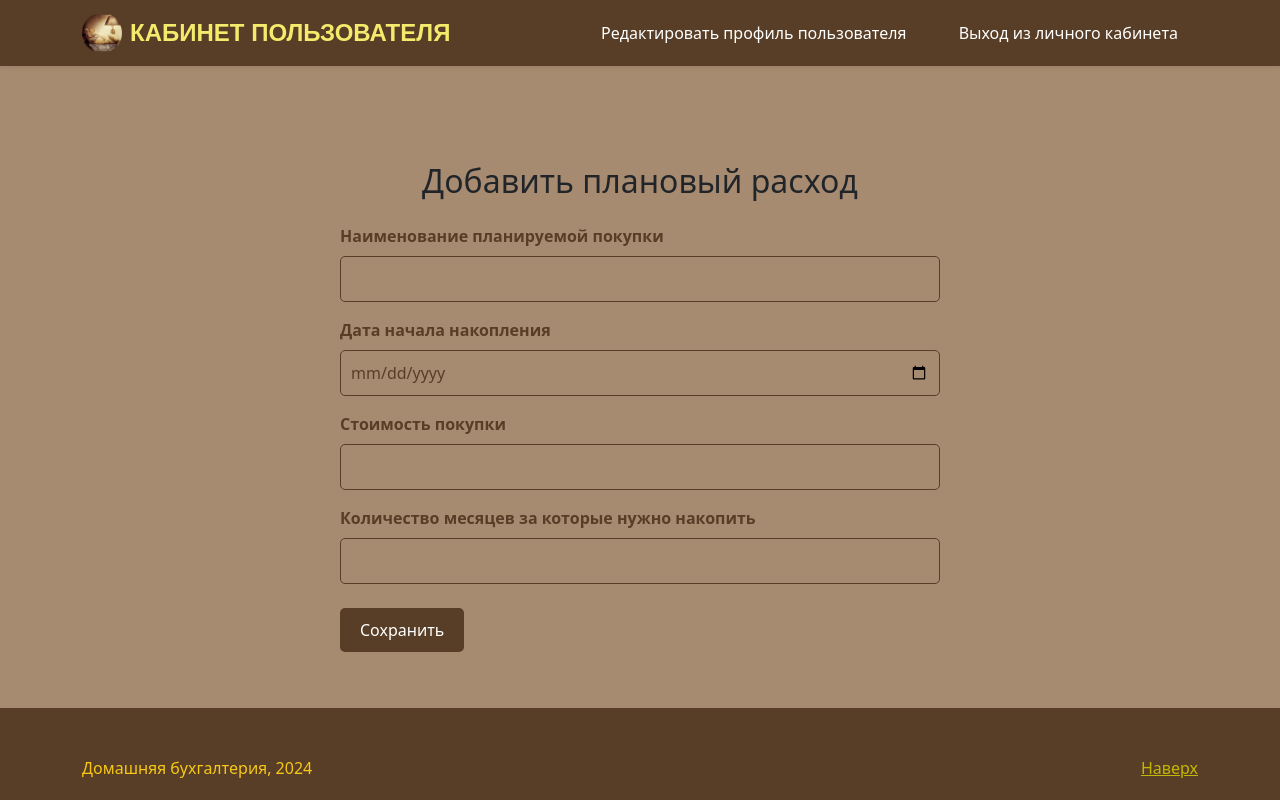
After one commit to LaraKulikova/homebuhweb, a Django app: page /add_planned_expense.html/ in a window 1280 px wide. The commit adds this page. Run offline with Django 5.2, Linux system fonts and the light colour scheme; parts of the project's set-up code (start-up, migrations or seed data) failed here and were passed over.

Commit message:
добавлены плановые расходы

```diff
--- a/homebuhweb/admin.py
+++ b/homebuhweb/admin.py
@@ -2,7 +2,7 @@ from django.contrib import admin
 from .models import Profile
 from .models import (Category, SubCategory,
                      SubSubCategory, Expense,
-                     Income,CarExpense)
+                     Income, CarExpense, PlannedExpense)
 
 
 class ProfileAdmin(admin.ModelAdmin):
@@ -16,3 +16,4 @@ admin.site.register(Category)
 admin.site.register(SubCategory)
 admin.site.register(SubSubCategory)
 admin.site.register(Expense)
+admin.site.register(PlannedExpense)
--- a/homebuhweb/forms.py
+++ b/homebuhweb/forms.py
@@ -3,8 +3,7 @@ from django.contrib.auth.models import User
 
 from .models import CarExpense
 from .models import Expense
-from .models import Profile
-
+from .models import Profile, PlannedExpense
 
 
 class UserForm(forms.ModelForm):
@@ -50,3 +49,20 @@ class CarExpenseForm(forms.ModelForm):
     class Meta:
         model = CarExpense
         fields = ['car_brand', 'mileage', 'description']
+
+
+class PlannedExpenseForm(forms.ModelForm):
+    class Meta:
+        model = PlannedExpense
+        fields = ['item_name', 'start_date', 'item_cost', 'months_to_save']
+
+        widgets = {
+            'start_date': forms.DateInput(attrs={'type': 'date'}),
+        }
+
+        labels = {
+            'item_name': 'Наименование планируемой покупки',
+            'start_date': 'Дата начала накопления',
+            'item_cost': 'Стоимость покупки',
+            'months_to_save': 'Количество месяцев за которые нужно накопить',
+        }
--- a/homebuhweb/models.py
+++ b/homebuhweb/models.py
@@ -136,3 +136,21 @@ class CarExpense(models.Model):
 
     def __str__(self):
         return f"{self.car_brand} - {self.amount}"
+
+class PlannedExpense(models.Model):
+    user = models.ForeignKey(User, on_delete=models.CASCADE)
+    item_name = models.CharField(max_length=255)
+    start_date = models.DateField()
+    item_cost = models.DecimalField(max_digits=10, decimal_places=2)
+    months_to_save = models.IntegerField()
+    monthly_amount = models.DecimalField(max_digits=10, decimal_places=2, blank=True, null=True)
+
+    def calculate_monthly_amount(self):
+        if self.months_to_save > 0:
+            self.monthly_amount = self.item_cost / self.months_to_save
+        else:
+            self.monthly_amount = 0
+        self.save()
+
+    def __str__(self):
+        return self.item_name
--- a/homebuhweb/urls.py
+++ b/homebuhweb/urls.py
@@ -21,4 +21,8 @@ urlpatterns = [
     path('get_subsubcategories/<int:subcategory_id>/', views.get_subsubcategories, name='get_subsubcategories'),
     path('expenses/delete/<int:expense_id>/', views.delete_expense, name='delete_expense'),
     path('add_car_expense/<int:expense_id>/', views.add_car_expense, name='add_car_expense'),
+    path('plan_expenses/', views.plan_expenses, name='plan_expenses'),
+    path('add_planned_expense.html/', views.add_planned_expense, name='add_planned_expense'),
+    path('edit_planned_expense/<int:pk>/', views.edit_planned_expense, name='edit_planned_expense'),
+    path('delete_planned_expense/<int:pk>/', views.delete_planned_expense, name='delete_planned_expense'),
 ] + static(settings.MEDIA_URL, document_root=settings.MEDIA_ROOT)
--- a/homebuhweb/views.py
+++ b/homebuhweb/views.py
@@ -15,6 +15,8 @@ from .forms import UserForm, ProfileForm
 from .models import Category, SubCategory, SubSubCategory, Expense
 from .models import Income, Profile
 from datetime import datetime, date
+from .models import PlannedExpense
+from .forms import PlannedExpenseForm
 
 
 def homepage(request):
@@ -271,3 +273,44 @@ def add_car_expense(request, expense_id):
         form = CarExpenseForm()
 
     return render(request, 'homebuhweb/expenses/add_car_expense.html', {'form': form, 'expense': expense})
+
+
+def plan_expenses(request):
+    expenses = PlannedExpense.objects.filter(user=request.user)
+    return render(request, 'homebuhweb/expenses/plan_expenses.html', {'expenses': expenses})
+
+
+def add_planned_expense(request):
+    if request.method == 'POST':
+        form = PlannedExpenseForm(request.POST)
+        if form.is_valid():
+            planned_expense = form.save(commit=False)
+            planned_expense.user = request.user
+            planned_expense.calculate_monthly_amount()
+            planned_expense.save()
+            return redirect('plan_expenses')
+    else:
+        form = PlannedExpenseForm()
+    return render(request, 'homebuhweb/expenses/add_planned_expense.html', {'form': form})
+
+
+def edit_planned_expense(request, pk):
+    planned_expense = get_object_or_404(PlannedExpense, pk=pk, user=request.user)
+    if request.method == 'POST':
+        form = PlannedExpenseForm(request.POST, instance=planned_expense)
+        if form.is_valid():
+            planned_expense = form.save(commit=False)
+            planned_expense.calculate_monthly_amount()
+            planned_expense.save()
+            return redirect('plan_expenses')
+    else:
+        form = PlannedExpenseForm(instance=planned_expense)
+    return render(request, 'homebuhweb/expenses/edit_planned_expense.html', {'form': form})
+
+
+def delete_planned_expense(request, pk):
+    planned_expense = get_object_or_404(PlannedExpense, pk=pk, user=request.user)
+    if request.method == 'POST':
+        planned_expense.delete()
+        return redirect('plan_expenses')
+    return render(request, 'homebuhweb/expenses/delete_planned_expense.html', {'planned_expense': planned_expense})
--- a/static/css/homepage_style.css
+++ b/static/css/homepage_style.css
@@ -179,3 +179,21 @@ html, body {
     width: 100%;
     max-width: 500px;
 }
+
+.form-label {
+font-weight: bold;
+color: var(--primary-color);
+}
+
+.form-control {
+background-color: var(--background-color);
+color: var(--primary-color);
+border: 1px solid var(--primary-color);
+border-radius: 5px;
+padding: 10px;
+}
+
+.form-control:focus {
+border-color: var(--secondary-color);
+box-shadow: 0 0 5px var(--secondary-color);
+}
--- a/templates/homebuhweb/base.html
+++ b/templates/homebuhweb/base.html
@@ -27,28 +27,27 @@
 </head>
 <body style="background-color: #A78B71; margin: 0; padding: 0; height: 100%; width: 100%;">
 <header>
-
     <div class="navbar navbar-custom shadow-sm">
         <div class="container d-flex justify-content-between align-items-center">
             <a href="#" class="navbar-brand d-flex align-items-center">
-                <img src="{% static 'images/apple-touch-icon.png' %}" width="40" height="40" alt="favicon" class="me-2">
+                <img src="
+                        {% if user.profile.avatar %}{{ user.profile.avatar.url }}{% else %}{% static 'images/apple-touch-icon.png' %}{% endif %}"
+                     width="40" height="40" alt="favicon" class="me-2">
                 <strong style="color: var(--secondary-color); font-family: 'Duality Regular', sans-serif; font-size: 24px;">КАБИНЕТ
                     ПОЛЬЗОВАТЕЛЯ</strong>
+                <span style="margin-left: 20px; font-size: 24px; color: var(--secondary-color);">{{ user.get_full_name|default:user.username }}</span>
             </a>
             <div>
-                {% block header_buttons %}
-                    <a href="{% url 'user_prof' %}" class="btn btn-custom me-2">Редактировать профиль пользователя</a>
-                    <form method="post" action="{% url 'logout' %}" style="display: inline;">
-                        {% csrf_token %}
-                        <button type="submit" class="btn btn-custom">Выход из личного кабинета</button>
-                    </form>
-                {% endblock %}
                 <span id="current-date"
-                      style="margin-left: 20px; font-size: 16px; color: var(--secondary-color);"></span>
+                      style="margin-right: 20px; font-size: 16px; color: var(--secondary-color);"></span>
+                <a href="{% url 'user_prof' %}" class="btn btn-custom me-2">Редактировать профиль пользователя</a>
+                <form method="post" action="{% url 'logout' %}" style="display: inline;">
+                    {% csrf_token %}
+                    <button type="submit" class="btn btn-custom">Выход из личного кабинета</button>
+                </form>
             </div>
         </div>
     </div>
-
 </header>
 
 <main class="container py-5 main-custom">
--- /dev/null
+++ b/templates/homebuhweb/expenses/add_planned_expense.html
@@ -0,0 +1,27 @@
+{% extends 'homebuhweb/base.html' %}
+
+{% block content %}
+    <div class="container mt-5">
+        <h2 class="text-center mb-4">Добавить плановый расход</h2>
+        <form method="post" class="mx-auto" style="max-width: 600px;">
+            {% csrf_token %}
+            <div class="mb-3">
+                <label for="id_item_name" class="form-label">Наименование планируемой покупки</label>
+                <input type="text" name="item_name" id="id_item_name" class="form-control" required>
+            </div>
+            <div class="mb-3">
+                <label for="id_start_date" class="form-label">Дата начала накопления</label>
+                <input type="date" name="start_date" id="id_start_date" class="form-control" required>
+            </div>
+            <div class="mb-3">
+                <label for="id_item_cost" class="form-label">Стоимость покупки</label>
+                <input type="number" name="item_cost" id="id_item_cost" class="form-control" required>
+            </div>
+            <div class="mb-3">
+                <label for="id_months_to_save" class="form-label">Количество месяцев за которые нужно накопить</label>
+                <input type="number" name="months_to_save" id="id_months_to_save" class="form-control" required>
+            </div>
+            <button type="submit" class="btn btn-custom my-2">Сохранить</button>
+        </form>
+    </div>
+{% endblock %}
--- a/templates/homebuhweb/login/usercabinet.html
+++ b/templates/homebuhweb/login/usercabinet.html
@@ -40,7 +40,7 @@
                 <h2>Действия</h2>
                 <a href="{% url 'add_income' %}" class="btn btn-custom my-2">Добавить доход</a>
                 <a href="{% url 'add_expense' %}" class="btn btn-custom my-2">Добавить расход</a>
-                <button class="btn btn-custom my-2">Добавить плановый расход</button>
+                <a href="{% url 'plan_expenses' %}" class="btn btn-custom my-2">Добавить плановый расход</a>
                 <button class="btn btn-custom my-2">Добавить кредит/рассрочку</button>
                 <button class="btn btn-custom my-2">Просмотреть графики</button>
             </div>
```
Also changed, not shown: templates/homebuhweb/expenses/edit_planned_expense.html (added, +10 -0 lines), templates/homebuhweb/expenses/plan_expenses.html (added, +36 -0 lines), homebuhweb/migrations/0015_plannedexpense.py (added).
